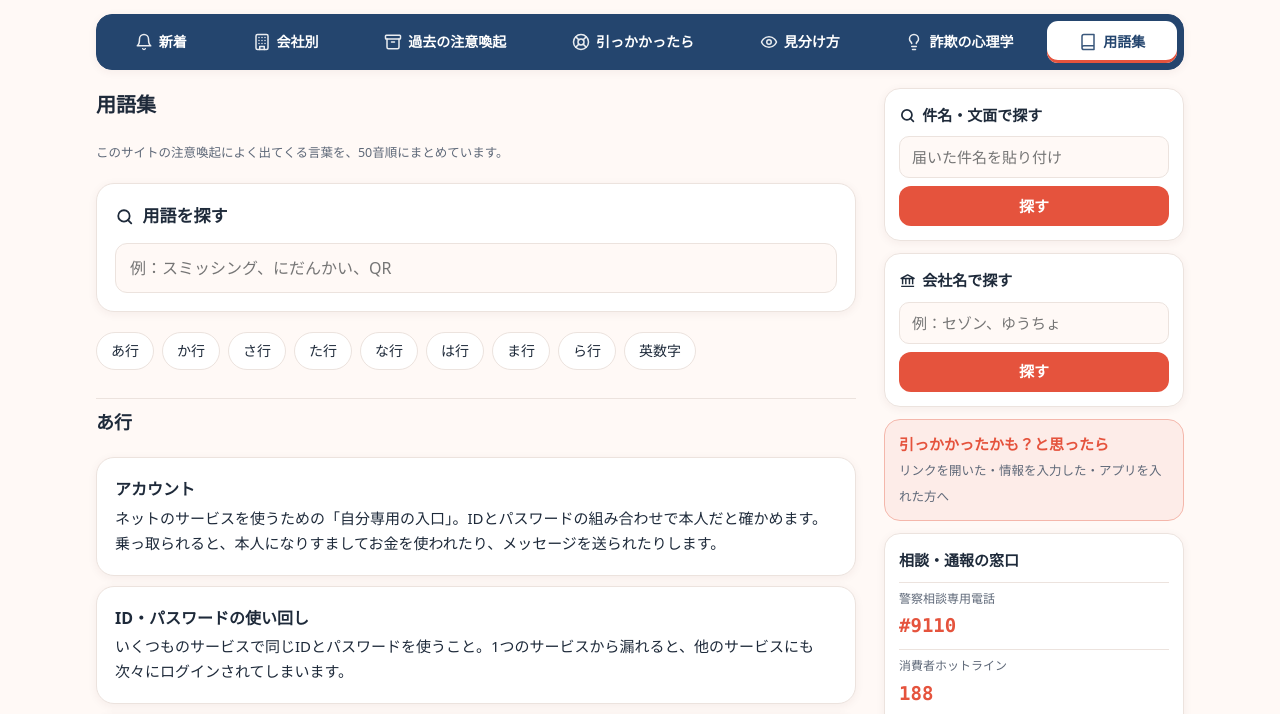
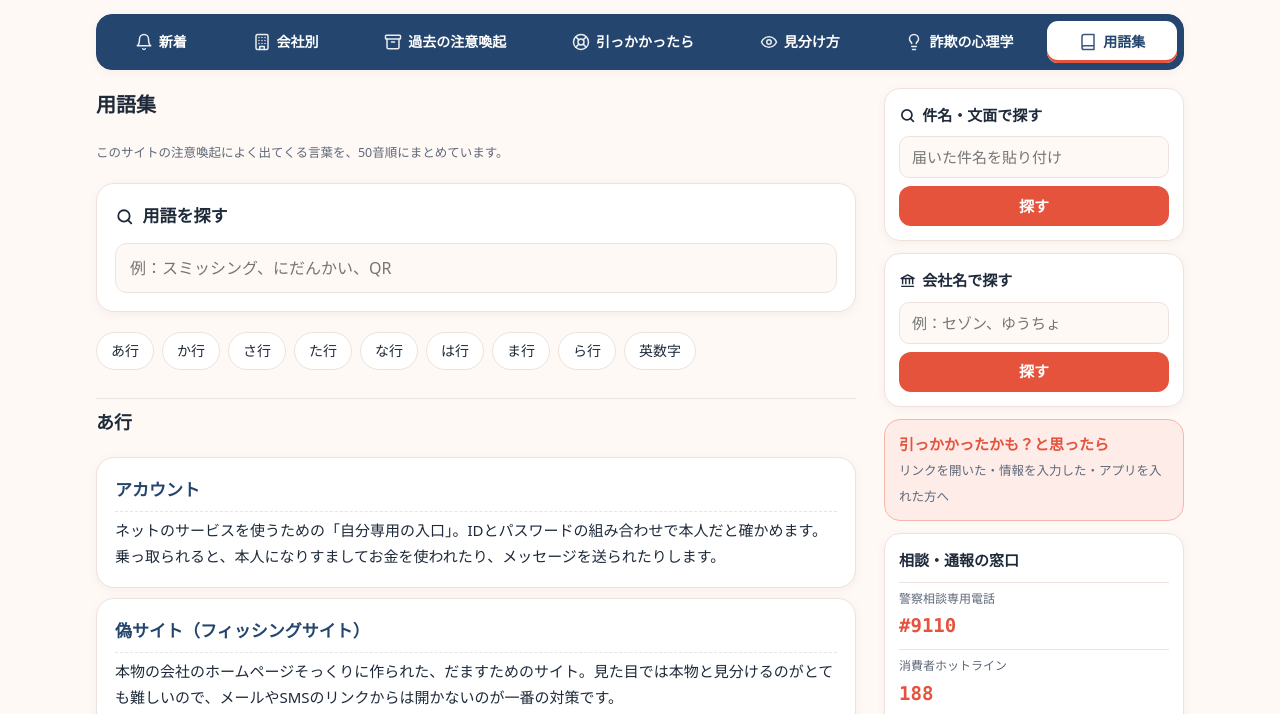
Before and after one commit to Arde-Works/sagi-chuiho, a plain HTML site: page terms.html in a window 1280 px wide. Shown: the part 196-910 px from the top of the page. Drawn offline with Linux system fonts and the light colour scheme; a web font is replaced by a local one.

Commit message:
サイトを更新 2026-11-17 18:50

```diff
--- a/style.css
+++ b/style.css
@@ -366,3 +366,6 @@ nav.tabs a svg{width:20px;height:20px}
 .box h3{color:var(--navy);font-size:16.5px;line-height:1.5;margin-bottom:6px}
 .box h3 .act{color:var(--coral);white-space:normal}
 .contact>b{color:var(--navy)}
+/* 用語集：用語は紺、説明は本文色。用語の下にうすい線を引いて区切る */
+dl.terms dt{color:var(--navy);font-size:17px;padding-bottom:6px;margin-bottom:6px;border-bottom:1px dashed var(--line)}
+dl.terms dd{margin:0}
--- a/terms.html
+++ b/terms.html
@@ -37,7 +37,6 @@
 <h2 class="mh" id="t-a">あ行</h2>
 <dl class="terms">
   <div class="panel"><dt>アカウント</dt><dd>ネットのサービスを使うための「自分専用の入口」。IDとパスワードの組み合わせで本人だと確かめます。乗っ取られると、本人になりすましてお金を使われたり、メッセージを送られたりします。</dd></div>
-  <div class="panel" data-y="あいでぃー ぱすわーど つかいまわし"><dt>ID・パスワードの使い回し</dt><dd>いくつものサービスで同じIDとパスワードを使うこと。1つのサービスから漏れると、他のサービスにも次々にログインされてしまいます。</dd></div>
   <div class="panel" data-y="にせさいと"><dt>偽サイト（フィッシングサイト）</dt><dd>本物の会社のホームページそっくりに作られた、だますためのサイト。見た目では本物と見分けるのがとても難しいので、メールやSMSのリンクからは開かないのが一番の対策です。</dd></div>
   <div class="panel" data-y="にせのせいきゅうしょ いんぼいすさぎ"><dt>偽の請求書（インボイス詐欺）</dt><dd>取引先や業者を名乗って「請求書」を送り、添付ファイルを開かせてウイルスに感染させたり、振込先が変わったとうそをついてお金を振り込ませたりする手口。</dd></div>
 </dl>
@@ -84,6 +83,7 @@
 <h2 class="mh" id="t-ra">ら行</h2>
 <dl class="terms">
   <div class="panel"><dt>リアルタイムフィッシング</dt><dd>偽サイトに入力されたIDやパスワード、確認コードを、詐欺グループがその場で本物のサイトに入力して乗っ取る手口。確認コードを使う二段階認証でも、偽サイトに入れてしまうと防げません。</dd></div>
+  <div class="panel" data-y="りすとがたこうげき ぱすわーどりすとこうげき あいでぃー ぱすわーど つかいまわし"><dt>リスト型攻撃（パスワードの使い回しをねらう手口）</dt><dd>どこかのサービスから漏れたIDとパスワードの組み合わせを、ほかのサービスにも次々に入力してログインを試す手口。いくつものサービスで同じIDとパスワードを使い回していると、1か所から漏れただけで、ほかのアカウントまで乗っ取られてしまいます。サービスごとに違うパスワードにしておくのが一番の対策です。</dd></div>
 </dl>
 
 <h2 class="mh" id="t-en">英数字</h2>
```
